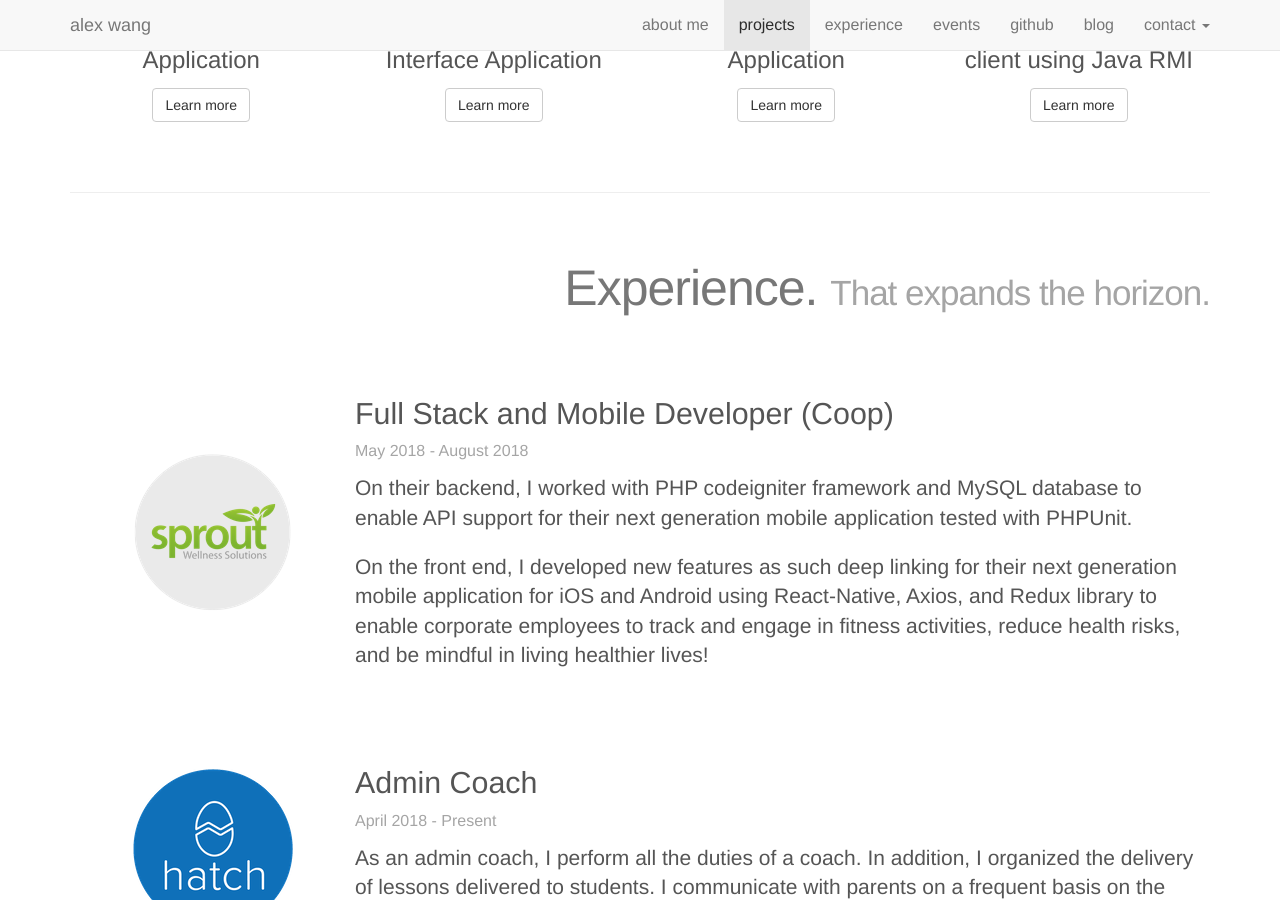
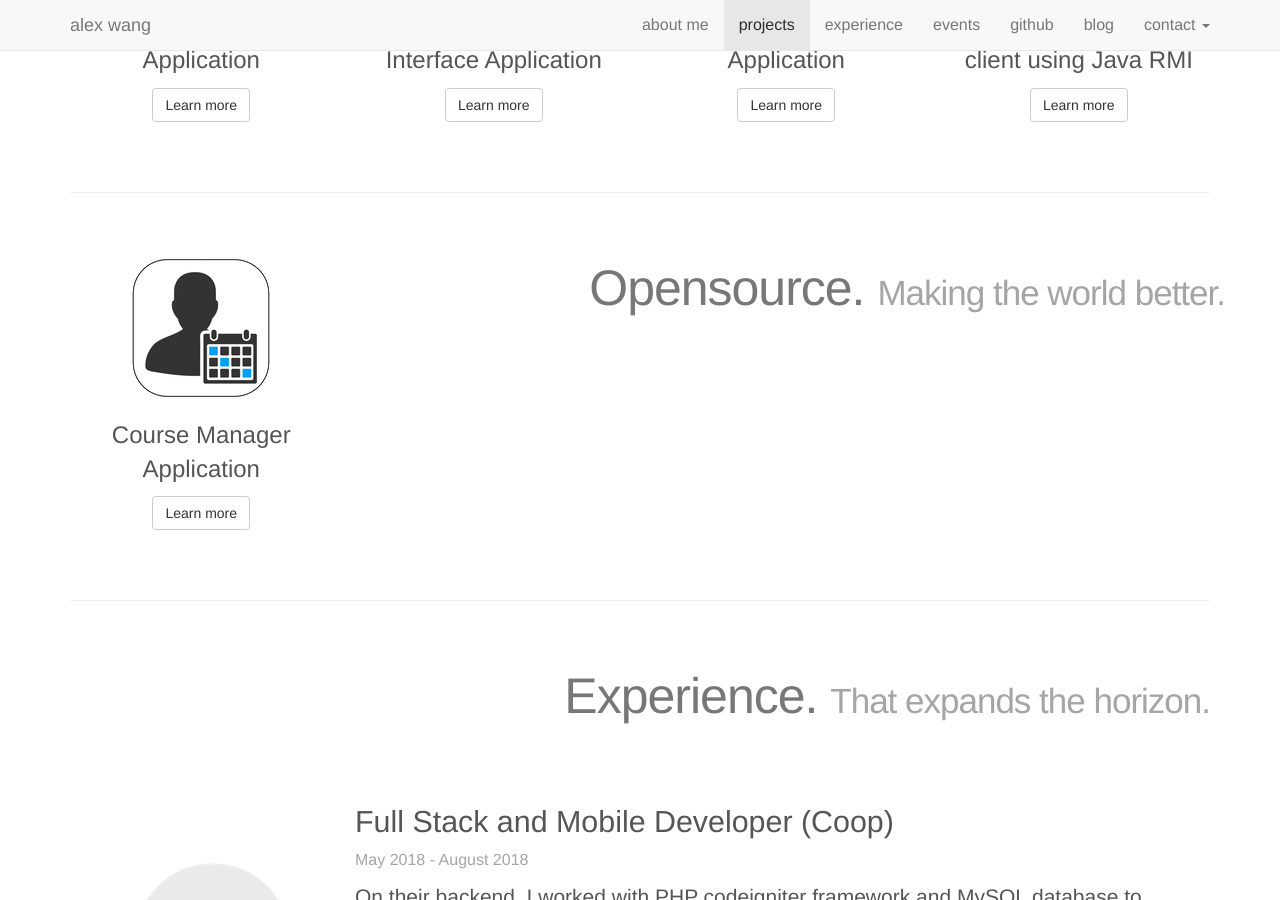
Before and after one commit to AlexWang-16/alexwang-16.github.io, a Jekyll site: the page built from index.html, in a window 1280 px wide and 900 px high, scrolled down 1026 px. Built offline with Jekyll 4.4.1, drawn with Linux system fonts in a browser that asks for light colours.

Commit message:
* Refactor default layout. Footer is now independent from content section.
* Add opensource section

```diff
--- a/_layouts/default.html
+++ b/_layouts/default.html
@@ -25,14 +25,12 @@
     {% include navbar.html %}
   {% endif %}
     <main>
-        {{ content }}
+      {{ content }}
+      <div class="container">
         <hr aria-hidden="true" class="featurette-divider">
-        {% if layout.section %}
-          {% include footer.html section=layout.section %}
-        {% else %}
-          {% include footer.html %}
-        {% endif %}
-  </main>
+        {% include footer.html %}
+      </div>
+    </main>
     <script
     src="https://code.jquery.com/jquery-3.3.1.min.js"
     integrity="sha256-FgpCb/KJQlLNfOu91ta32o/NMZxltwRo8QtmkMRdAu8="
--- a/index.html
+++ b/index.html
@@ -37,9 +37,9 @@ description: Alex's design studio
     </div>
 </div>
 
-<div class="container projects">
+<div class="container">
 
-    <section id="projects" class="row featurette">
+    <section id="projects" class="row">
         <h1 class="sr-only">Projects. That will blow your mind</h1>
         <h1 aria-hidden="true" class="featurette-initial-alt-heading text-muted">Projects. <span class="text-light featurette-sub-heading">That will blow your mind.</span></h1>
         <div class="col-xs-12 col-sm-6 col-md-3 project text-center">
@@ -60,6 +60,18 @@ description: Alex's design studio
       <div class="project-item-title">Bank server and user client using Java RMI</div><span class="btn btn-default margin-top-10">Learn more</span></a>
         </div>
     </section>
+    <hr aria-hidden="true" class="featurette-divider">
+
+
+    <section id="opensource" class="row">
+        <h1 class="sr-only">Opensource. Making the world better.</h1>
+        <h1 aria-hidden="true" class="featurette-alt-heading text-muted pull-right">Opensource. <span class="text-light featurette-sub-heading">Making the world better.</span></h1>
+        <div class="col-xs-12 col-sm-6 col-md-3 project text-center">
+            <a href="https://github.com/AlexWang-16/course-manager" class="text-dark link-dark no-decoration"><img class="app-icon img-responsive center-block" src="img/project/course_manager_08142017.png" alt="">
+      <div class="project-item-title">Course Manager Application</div><span class="btn btn-default margin-top-10">Learn more</span></a>
+    </section>
+
+
     <hr aria-hidden="true" class="featurette-divider">
     <section id="experience">
         <h1 class="sr-only">Experience. That expands the horizon.</h1>
@@ -103,7 +115,7 @@ description: Alex's design studio
         </div>
     </section>
     <hr aria-hidden="true" class="featurette-divider">
-    <div id="events" class="featurette">
+    <section id="events">
       <h1 class="sr-only">Events. That mark each milestone.</h1>
       <h1 aria-hidden="true" class="featurette-alt-heading text-muted">Events. <span class="text-light featurette-sub-heading">That mark each milestone.</span></h1>
         <div class="event-row">
@@ -114,4 +126,5 @@ description: Alex's design studio
           <span class="btn btn-default margin-top-10">Discover</span></a>
             </div>
         </div>
-    </div>
+    </section>
+</div>
```
